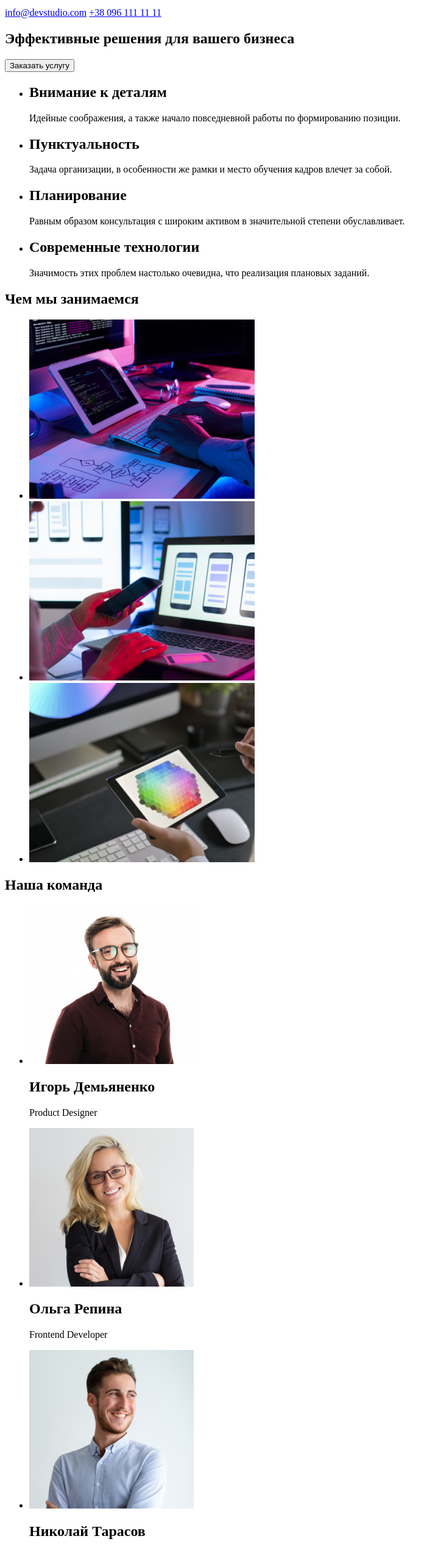
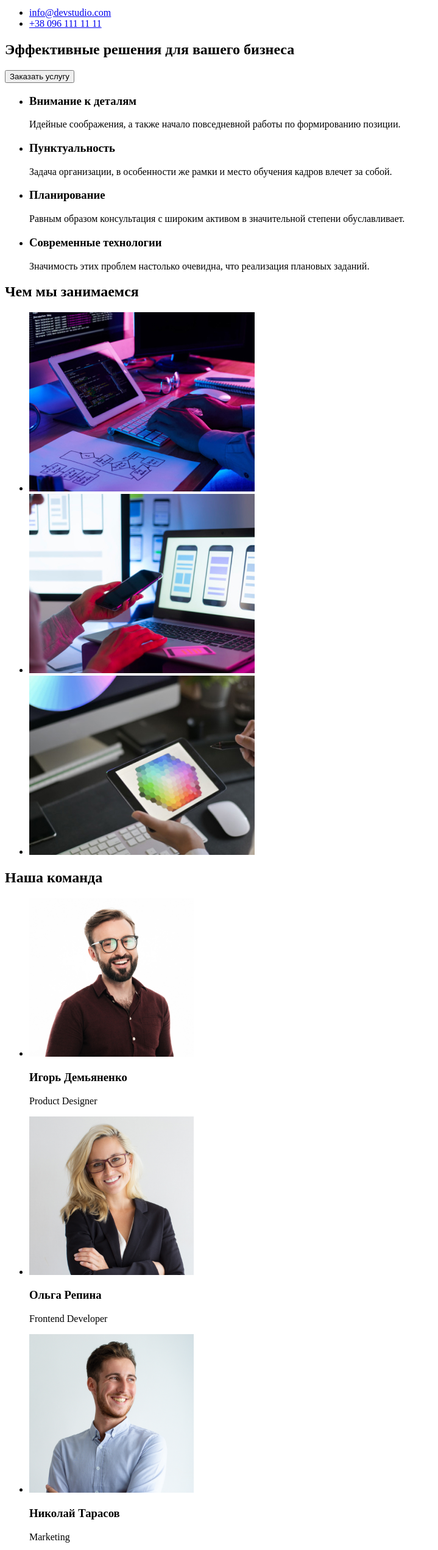
Before and after one commit to YuraCNC/goit-markup-hw-01, a plain HTML site: page index.html in a window 1280 px wide. Shown: the part 100-2642 px from the top of the page at 61% size, without its empty margins (0-719 px from the left). Drawn offline with Linux system fonts and the light colour scheme.

Commit message:
correcting mistakes in homework

```diff
--- a/index.html
+++ b/index.html
@@ -22,8 +22,10 @@
                         </li>
                     </ul>
             </nav>
-            <a href="mailto:info@devstudio.com">info@devstudio.com</a>
-            <a href="tel:0961111111">+38 096 111 11 11</a>
+            <ul>
+                <li><a href="mailto:info@devstudio.com">info@devstudio.com</a></li>
+                <li><a href="tel:0961111111">+38 096 111 11 11</a></li>
+            </ul>
         </header>
         <main>
             <section>
@@ -34,19 +36,19 @@
                 <h2 hidden>Наши преимущества</h2>
                 <ul>
                     <li>
-                        <h2>Внимание к деталям</h2>
+                        <h3>Внимание к деталям</h3>
                         <p>Идейные соображения, а также начало повседневной работы по формированию позиции.</p>
                     </li>
                     <li>
-                        <h2>Пунктуальность</h2>
+                        <h3>Пунктуальность</h3>
                         <p>Задача организации, в особенности же рамки и место обучения кадров влечет за собой.</p>
                     </li>
                     <li>
-                        <h2>Планирование</h2>
+                        <h3>Планирование</h3>
                         <p>Равным образом консультация с широким активом в значительной степени обуславливает.</p>
                     </li>
                     <li>
-                        <h2>Современные технологии</h2>
+                        <h3>Современные технологии</h3>
                         <p>Значимость этих проблем настолько очевидна, что реализация плановых заданий.</p>
                     </li>
                 </ul>
@@ -67,22 +69,22 @@
                 <ul>
                     <li>
                         <img src="./images/team/img.jpg" alt="портрет члена команды" width="270" height="260">
-                        <h2>Игорь Демьяненко</h2>
+                        <h3>Игорь Демьяненко</h3>
                         <p lang="en">Product Designer</p>
                     </li>
                     <li>
                         <img src="./images/team/img-1.jpg" alt="портрет члена команды" width="270" height="260">
-                        <h2>Ольга Репина</h2>
+                        <h3>Ольга Репина</h3>
                         <p lang="en">Frontend Developer</p>
                     </li>
                     <li>
                         <img src="./images/team/img-2.jpg" alt="портрет члена команды" width="270" height="260">
-                        <h2>Николай Тарасов</h2>
+                        <h3>Николай Тарасов</h3>
                         <p  lang="en">Marketing</p>
                     </li>
                     <li>
                         <img src="./images/team/img-3.jpg" alt="портрет члена команды" width="270" height="260">
-                        <h2>Михаил Ермаков</h2>
+                        <h3>Михаил Ермаков</h3>
                         <p  lang="en">UI Designer</p>
                     </li>
                 </ul>
@@ -93,7 +95,7 @@
             <address>
                 <ul>
                     <li>
-                        <a href="https://www.google.com/maps/place/%D0%B1%D1%83%D0%BB%D1%8C%D0%B2%D0%B0%D1%80+%D0%9B%D0%B5%D1%81%D1%96+%D0%A3%D0%BA%D1%80%D0%B0%D1%97%D0%BD%D0%BA%D0%B8,+26,+%D0%9A%D0%B8%D1%97%D0%B2,+02000/@50.4265807,30.5361971,17z/data=!3m1!4b1!4m5!3m4!1s0x40d4cf0e033ecbe9:0x57a4dffefec77da0!8m2!3d50.4265807!4d30.5383858" target="blank" rel="noreferrer noopener">г. Киев, пр-т Леси Украинки, 26</a>
+                        <a href="https://goo.gl/maps/ptXr3wgjYMJCWN8M7" target="blank" rel="noreferrer noopener">г. Киев, пр-т Леси Украинки, 26</a>
                     </li>
                     <li>
                         <a href="mailto:info@example.com">info@example.com</a>
```
